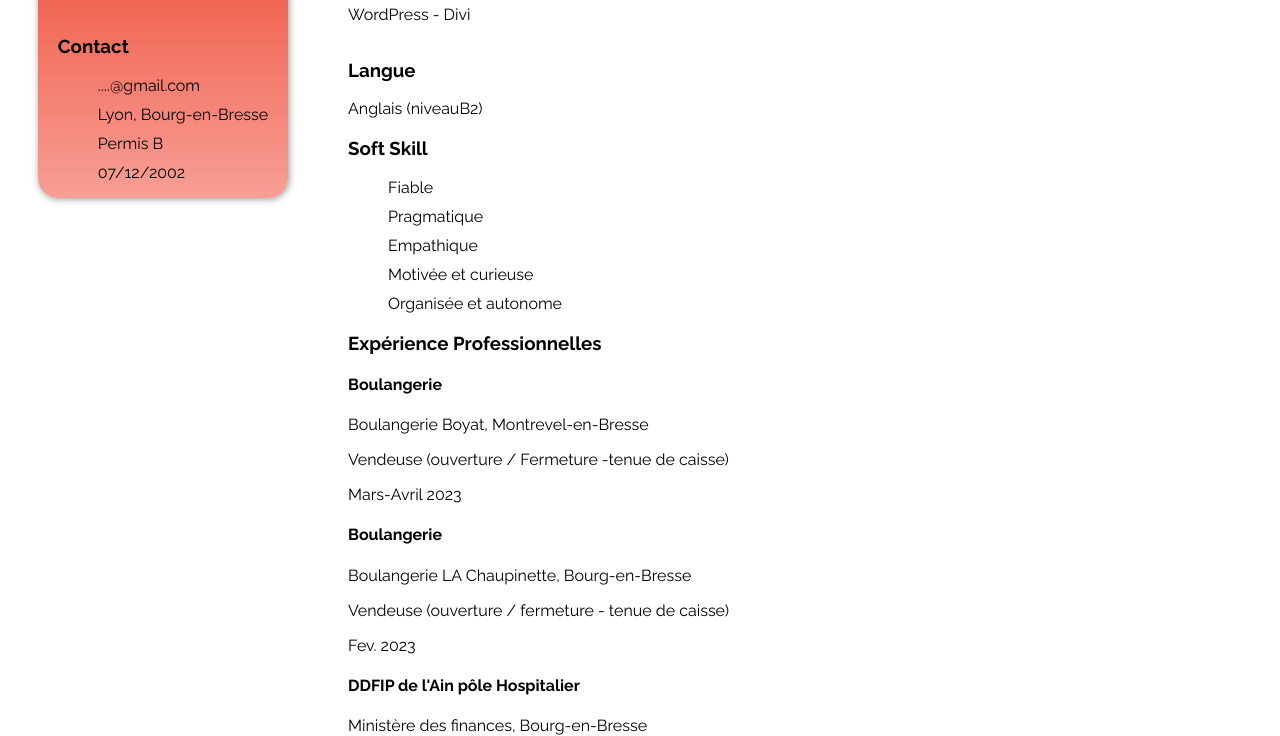
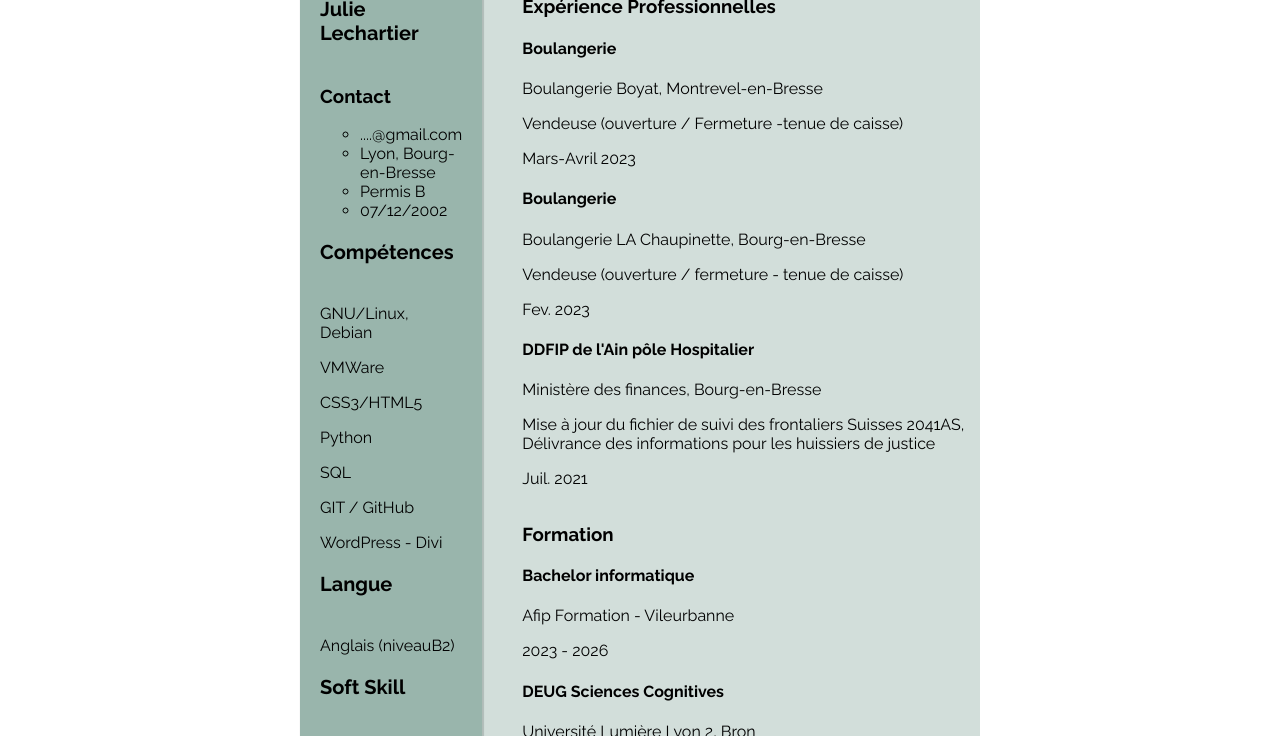
Before and after one commit to Julie-Lechartier/CV, a plain HTML site: page index.html in a window 1280 px wide. Shown: the part 189-925 px from the top of the page. Drawn offline with Linux system fonts and the light colour scheme; a script that the page names is missing.

Commit message:
finnalisation de html et css.

```diff
--- a/index.html
+++ b/index.html
@@ -12,15 +12,19 @@
     <title>CV</title>
 </head>
 <body>
-    <header>
+    <header >
         <section class="titre">
             <h1>Bachelor Informatique - Développement</h1>
             <h2>Recherche d'un stage en informatique</h2>
         </section>
-        <section class="nomImg">
+    </header>
+    <main>
+
+
+        <aside class="perso">
 
             <h3>Julie Lechartier</h3>
-            <aside id="contact">
+            <section id="contact">
                 <h3>Contact</h3>
                 <ul>
                     <li>....@gmail.com</li>
@@ -28,14 +32,11 @@
                     <li>Permis B</li>
                     <li>07/12/2002</li>
                 </ul>
-            </aside>
             </section>
-    </header>
 
-    <main>
+            <h3>Compétences</h3>
+            <section class="competence">
 
-        <section class="competence">
-            <h3>Compétences</h3>
                 <p>GNU/Linux, Debian</p>
                 <p>VMWare</p>
                 <p>CSS3/HTML5</p>
@@ -46,16 +47,16 @@
             </section>
 
 
+            <h3>Langue</h3>
+            <section>
 
-        <section>
-            <h3>Langue</h3>
                 <p>Anglais (niveauB2)</p>
             </section>
 
 
+            <h3>Soft Skill</h3>
+            <section>
 
-        <section>
-            <h3>Soft Skill</h3>
                 <ul>
                     <li>Fiable</li>
                     <li>Pragmatique</li>
@@ -65,11 +66,12 @@
             </ul>
 
             </section>
+        </aside>
 
 
 
-        <article>
-
+        <article class="pro">
+            <section>
                 <h3>Expérience Professionnelles</h3>
 
                 <section>
@@ -78,6 +80,7 @@
                     <p>Boulangerie Boyat, Montrevel-en-Bresse</p>
                     <p>Vendeuse (ouverture / Fermeture -tenue de caisse)</p>
                     <p>Mars-Avril 2023</p>
+
                 </section>
 
 
@@ -95,9 +98,11 @@
                     <p>Mise à jour du fichier de suivi des frontaliers Suisses 2041AS, Délivrance des informations pour les huissiers de justice</p>
                     <p>Juil. 2021</p>
                 </section>
-        </article>
+            </section>
 
-        <article>
+
+
+            <section>
                 <h3>Formation</h3>
 
                 <section>
@@ -119,16 +124,9 @@
                     <p>2020</p>
                     <p>Option informatique</p>
                 </section>
-
-
+            </section>
         </article>
     </main>
-    <!--<footer>
-        <nav>
-            <a href="https://www.linkedin.com/in/julie-lechartier/">Linkedin</a>
-            <a href="http://julie_lechartier/">GitHub</a>
-        </nav>
-    </footer>-->
 
 </body>
 </html>
--- a/style.css
+++ b/style.css
@@ -1,3 +1,4 @@
+/*
 body{
     font-family: 'Raleway', sans-serif;
     display: grid;
@@ -32,7 +33,7 @@ main{
     flex-direction: column;
 }
 
-main > .perso{
+.perso{
     margin-top: 20px;
     padding: 20px;
     background-color: #FFDFDB;
@@ -40,8 +41,51 @@ main > .perso{
     box-shadow: 2px 2px 3px 1px rgba(128, 128, 128, 0.533);
 }
 
-.titre{
+.expe{
     display: grid;
-    grid-template-columns: 500px;
-    margin-left: 100px;
+
 }
+*/
+body{
+    font-family: 'Raleway', sans-serif;
+    margin-left: 300px;
+    margin-right: 300px;
+
+    display: flex;
+    flex-direction: column;
+}
+header{
+    padding-left: 30px;
+    padding-bottom: 20px;
+    background-color: #99B5AC;
+    border-radius: 20px 20px 0px 0px;
+    box-shadow:1px 1px 1px 1px rgba(128, 128, 128, 0.49) ;
+}
+main{
+    display: flex;
+    flex-direction: row;
+
+}
+.perso{
+    padding:20px;
+    background-color: #99B5AC;
+    border-radius: 0px 0px 0px 20px;
+    box-shadow: 1px 3px 1px 1px rgba(128, 128, 128, 0.49);
+}
+.pro{
+    background-color: #99b5ac71;
+    display: flex;
+    flex-direction: column;
+    padding-left:40px ;
+    padding-top: 20px;
+
+}
+
+.perso > h3{
+    font-size: 20px;
+    padding-bottom: 20px;
+}
+
+ul{
+    list-style: circle;
+}
```
Lines whose indentation alone changed are shown as unchanged.
